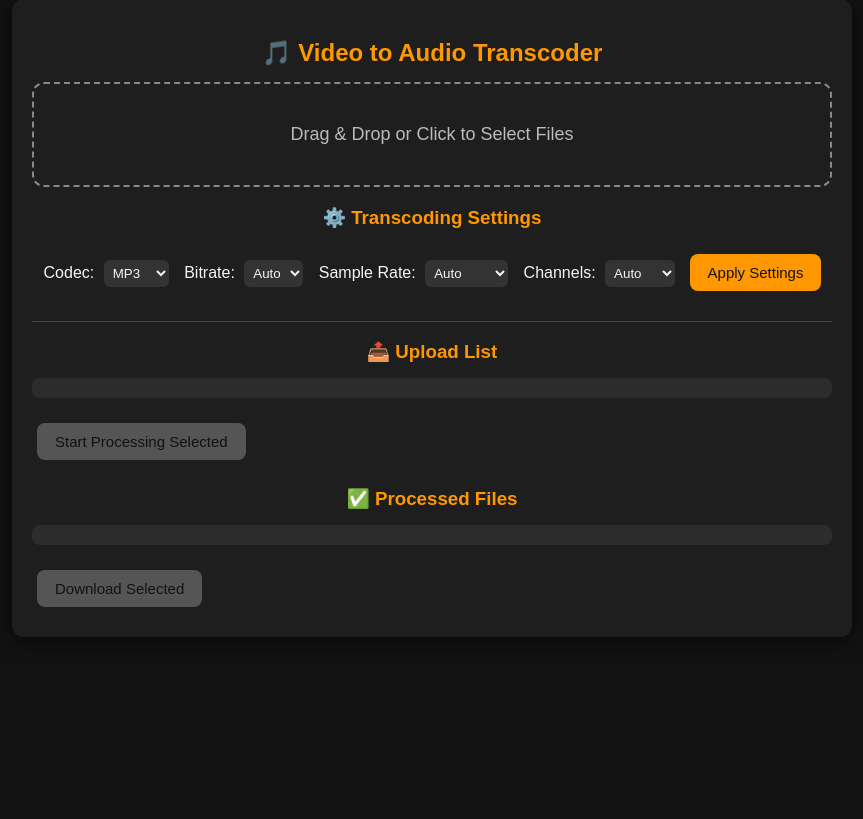
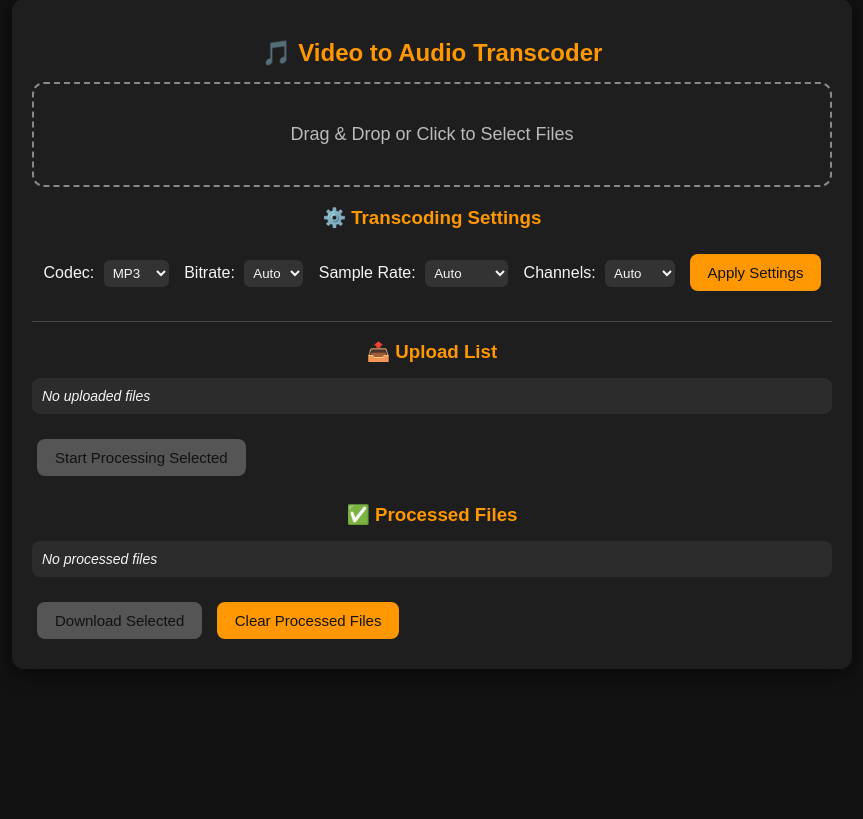
Before and after one commit to trholy/video2audio, a Flask app: page / in a window 1280 px wide. Shown: the part 21-840 px from the top of the page, without its empty margins (208-1071 px from the left). Run offline with Flask 3, Linux system fonts and the light colour scheme; data that the repository does not hold is empty.

Commit message:
Added "clean processed files" function.

```diff
--- a/src/video2audio/app.py
+++ b/src/video2audio/app.py
@@ -26,10 +26,7 @@ for folder in [UPLOAD_FOLDER, PROCESSING_FOLDER, PROCESSED_FOLDER]:
 # -------------------------------------------------------------------
 
 def clean_filename(filename: str) -> str:
-    """
-    Sanitize filenames for saving, processing, and downloading.
-    Keeps alphanumeric, dot, dash, underscore. Replaces others with '_'.
-    """
+    """Sanitize filenames for saving, processing, and downloading."""
     name, ext = os.path.splitext(filename)
     name = re.sub(r"[^a-zA-Z0-9._-]", "_", name)
     name = re.sub(r"_+", "_", name).strip("_")
@@ -65,7 +62,6 @@ class TranscodeManager:
     # Upload Management
     # -------------------------------
     def save_uploads(self, files) -> List[str]:
-        """Save uploaded files and update tracking list."""
         saved_files = []
         for f in files:
             if f.filename:
@@ -81,7 +77,6 @@ class TranscodeManager:
     # Processing Management
     # -------------------------------
     def start_processing(self, filenames: List[str]) -> None:
-        """Start processing selected files in a background thread."""
         for f in filenames:
             if f in self.upload_list:
                 self.upload_list.remove(f)
@@ -91,7 +86,6 @@ class TranscodeManager:
         thread.start()
 
     def _process_files(self, files: List[str]) -> None:
-        """Convert uploaded videos to audio in background."""
         for f in files:
             input_path = UPLOAD_FOLDER.resolve() / f
             output_ext = self.settings.codec
@@ -122,7 +116,6 @@ class TranscodeManager:
     # Settings Management
     # -------------------------------
     def update_settings(self, data: Dict) -> None:
-        """Update transcoding settings from request JSON."""
         self.settings.codec = data.get("codec", "mp3")
         self.settings.bitrate = data.get("bitrate") or None
         self.settings.samplerate = (
@@ -137,7 +130,6 @@ class TranscodeManager:
 # Flask App
 # -------------------------------------------------------------------
 
-# Determine project root relative to this file
 app = Flask(__name__)
 manager = TranscodeManager(Video2Audio(ffmpeg_bin="ffmpeg", ffprobe_bin="ffprobe"))
 
@@ -150,7 +142,7 @@ def index():
 @app.route("/upload", methods=["POST"])
 def upload():
     files = request.files.getlist("files[]")
-    saved_files = manager.save_uploads(files)
+    manager.save_uploads(files)
     return jsonify({"files": manager.upload_list})
 
 
@@ -183,5 +175,25 @@ def download_file(filename):
     return send_from_directory(PROCESSED_FOLDER, safe_name, as_attachment=True)
 
 
+@app.route('/clear_processed', methods=['POST'])
+def clear_processed():
+    """Delete all processed files from disk and update manager list."""
+    deleted_files = []
+
+    for f in manager.processed_list:
+        file_path = PROCESSED_FOLDER / f
+        if file_path.exists():
+            try:
+                file_path.unlink()
+                deleted_files.append(f)
+            except Exception as e:
+                print(f"❌ Failed to delete {f}: {e}")
+
+    # Update manager processed list
+    manager.processed_list = [f for f in manager.processed_list if f not in deleted_files]
+
+    return jsonify({"status": "ok", "deleted": deleted_files, "files": manager.processed_list})
+
+
 if __name__ == "__main__":
-    app.run(debug=True)
+    app.run(debug=True, host="0.0.0.0")
--- a/src/video2audio/static/js/main.js
+++ b/src/video2audio/static/js/main.js
@@ -1,144 +1,175 @@
+// --------------------
+// DOM Elements
+// --------------------
 const dropZone = document.getElementById("drop-zone");
 const fileInput = document.getElementById("file-input");
 const uploadListDiv = document.getElementById("upload-list");
 const processedListDiv = document.getElementById("processed-list");
 const processBtn = document.getElementById("process-btn");
 const downloadBtn = document.getElementById("download-btn");
+const clearBtn = document.getElementById("clear-btn");
 const statusDiv = document.getElementById("status");
 
-// Utility: show status message
-function showStatus(msg, success=true, persistent=false) {
+// --------------------
+// Utility Functions
+// --------------------
+function showStatus(msg, success = true, persistent = false) {
     statusDiv.textContent = msg;
     statusDiv.style.color = success ? "#76ff03" : "#ff5252";
     statusDiv.style.display = "block";
 
     if (!persistent) {
-        setTimeout(()=>statusDiv.style.display="none", 8000); // auto-hide after 8s if not persistent
+        setTimeout(() => statusDiv.style.display = "none", 8000);
     }
 }
 
-// Enable/disable buttons based on selections
 function updateButtons() {
     processBtn.disabled = uploadListDiv.querySelectorAll("input:checked").length === 0;
     downloadBtn.disabled = processedListDiv.querySelectorAll("input:checked").length === 0;
+    clearBtn.disabled = processedListDiv.querySelectorAll("input").length === 0;
 }
 
-// Click to open file dialog
+// --------------------
+// Upload Handlers
+// --------------------
 dropZone.addEventListener("click", () => fileInput.click());
 fileInput.addEventListener("change", () => uploadFiles(fileInput.files));
 
-// Drag & drop events
-dropZone.addEventListener("dragover", e=>{ e.preventDefault(); dropZone.classList.add("hover"); });
-dropZone.addEventListener("dragleave", ()=>dropZone.classList.remove("hover"));
-dropZone.addEventListener("drop", e=>{
+dropZone.addEventListener("dragover", e => { e.preventDefault(); dropZone.classList.add("hover"); });
+dropZone.addEventListener("dragleave", () => dropZone.classList.remove("hover"));
+dropZone.addEventListener("drop", e => {
     e.preventDefault();
     dropZone.classList.remove("hover");
     uploadFiles(e.dataTransfer.files);
 });
 
-// Upload files
 function uploadFiles(files) {
-    showStatus("⬆️ Uploading files...", true, true); // persistent
+    if (!files.length) return;
+    showStatus("⬆️ Uploading files...", true, true);
+
     const formData = new FormData();
-    for(let f of files) formData.append("files[]", f);
+    for (let f of files) formData.append("files[]", f);
 
-    fetch("/upload", {method:"POST", body:formData})
-    .then(res=>res.json())
-    .then(()=>{
+    fetch("/upload", { method: "POST", body: formData })
+        .then(res => res.json())
+        .then(() => {
             refreshUploadList();
-        showStatus("✅ Files uploaded", true); // now auto-hide after default time
+            showStatus("✅ Files uploaded");
+        })
+        .catch(err => {
+            console.error(err);
+            showStatus("❌ Upload failed", false);
         });
 }
 
-// Refresh lists
+// --------------------
+// Refresh Lists
+// --------------------
 function refreshUploadList() {
     fetch("/upload_list")
-    .then(res=>res.json())
-    .then(data=>{
+        .then(res => res.json())
+        .then(data => {
             uploadListDiv.innerHTML = "";
-        data.files.forEach(f=>{
+            if (!data.files.length) {
+                uploadListDiv.innerHTML = "<em>No uploaded files</em>";
+            } else {
+                data.files.forEach(f => {
                     const div = document.createElement("div");
                     const checkbox = document.createElement("input");
-            checkbox.type="checkbox"; checkbox.value=f; checkbox.id="upload-"+f;
+                    checkbox.type = "checkbox";
+                    checkbox.value = f;
+                    checkbox.id = "upload-" + f;
                     checkbox.addEventListener("change", updateButtons);
+
                     const label = document.createElement("label");
-            label.htmlFor="upload-"+f;
-            label.textContent=f;
+                    label.htmlFor = "upload-" + f;
+                    label.textContent = f;
+
                     div.appendChild(checkbox);
                     div.appendChild(label);
                     uploadListDiv.appendChild(div);
                 });
+            }
             updateButtons();
         });
 }
 
 function refreshProcessedList() {
     fetch("/processed_files")
-    .then(res=>res.json())
-    .then(data=>{
+        .then(res => res.json())
+        .then(data => {
             processedListDiv.innerHTML = "";
-        data.files.forEach(f=>{
+            if (!data.files.length) {
+                processedListDiv.innerHTML = "<em>No processed files</em>";
+            } else {
+                data.files.forEach(f => {
                     const div = document.createElement("div");
                     const checkbox = document.createElement("input");
-            checkbox.type="checkbox"; checkbox.value=f; checkbox.id="processed-"+f;
+                    checkbox.type = "checkbox";
+                    checkbox.value = f;
+                    checkbox.id = "processed-" + f;
                     checkbox.addEventListener("change", updateButtons);
+
                     const label = document.createElement("label");
-            label.htmlFor="processed-"+f;
-            label.textContent=f;
+                    label.htmlFor = "processed-" + f;
+                    label.textContent = f;
+
                     div.appendChild(checkbox);
                     div.appendChild(label);
                     processedListDiv.appendChild(div);
                 });
+            }
             updateButtons();
         });
 }
 
-// Poll processed list every 3 seconds
-setInterval(refreshProcessedList, 3000);
-
-// Start processing
+// --------------------
+// Processing
+// --------------------
 function startProcessing() {
-    const selected = Array.from(uploadListDiv.querySelectorAll("input:checked")).map(cb=>cb.value);
+    const selected = Array.from(uploadListDiv.querySelectorAll("input:checked")).map(cb => cb.value);
     if (!selected.length) return;
 
-    showStatus("🔄 Processing started...", true, true); // persistent
+    showStatus("🔄 Processing started...", true, true);
 
     fetch("/start_processing", {
-        method:"POST",
-        headers:{"Content-Type":"application/json"},
-        body:JSON.stringify({files:selected})
-    }).then(()=> {
+        method: "POST",
+        headers: { "Content-Type": "application/json" },
+        body: JSON.stringify({ files: selected })
+    }).then(() => {
         refreshUploadList();
-        waitForProcessingCompletion(selected);
+        pollProcessingCompletion(selected);
+    }).catch(err => {
+        console.error(err);
+        showStatus("❌ Failed to start processing", false);
     });
 }
 
-// Poll until all files are processed
-function waitForProcessingCompletion(files) {
-    const interval = setInterval(()=>{
+function pollProcessingCompletion(files) {
+    const interval = setInterval(() => {
         fetch("/processed_files")
-        .then(res=>res.json())
-        .then(data=>{
-            const processedFiles = data.files;
-            const remaining = files.filter(f => !processedFiles.includes(f));
+            .then(res => res.json())
+            .then(data => {
+                const remaining = files.filter(f => !data.files.includes(f));
+                refreshProcessedList();
                 if (remaining.length === 0) {
                     clearInterval(interval);
-                showStatus("✅ Processing completed", true); // auto-hide after 8s
-                refreshProcessedList();
+                    showStatus("✅ Processing completed");
                 }
             });
-    }, 2000); // check every 2 seconds
+    }, 2000);
 }
 
-// Download selected files
+// --------------------
+// Downloads
+// --------------------
 function downloadSelected() {
-    const selected = Array.from(processedListDiv.querySelectorAll("input:checked")).map(cb=>cb.value);
+    const selected = Array.from(processedListDiv.querySelectorAll("input:checked")).map(cb => cb.value);
     if (!selected.length) return;
 
-    showStatus("⬇️ Downloading...", true, true); // persistent
+    showStatus("⬇️ Downloading...", true, true);
 
-    let completed = 0;
-    selected.forEach(f=>{
+    selected.forEach(f => {
         fetch("/download/" + encodeURIComponent(f))
         .then(resp => resp.blob())
         .then(blob => {
@@ -146,19 +177,41 @@ function downloadSelected() {
             const a = document.createElement("a");
             a.href = url;
             a.download = f;
+
+            // Append and click, then immediately remove
             document.body.appendChild(a);
             a.click();
             document.body.removeChild(a);
+
+            // Release the object URL
             URL.revokeObjectURL(url);
-            completed++;
-            if (completed === selected.length) {
-                showStatus("✅ Download completed", true); // now auto-hide
+        });
+    });
+
+    showStatus("✅ Download completed", true);
 }
-        });
+
+// --------------------
+// Clear Processed Files
+// --------------------
+function clearProcessed() {
+    if (!confirm("⚠️ This will delete all processed files permanently. Continue?")) return;
+
+    fetch("/clear_processed", { method: "POST" })
+        .then(res => res.json())
+        .then(data => {
+            refreshProcessedList();
+            showStatus(`✅ Deleted files: ${data.deleted.join(", ")}`);
+        })
+        .catch(err => {
+            console.error(err);
+            showStatus("❌ Failed to clear processed files", false);
         });
 }
 
-// Apply settings
+// --------------------
+// Settings
+// --------------------
 function applySettings() {
     const settings = {
         codec: document.getElementById("codec").value,
@@ -166,15 +219,17 @@ function applySettings() {
         samplerate: document.getElementById("samplerate").value,
         channels: document.getElementById("channels").value
     };
+
     fetch("/settings", {
         method: "POST",
-        headers: {"Content-Type": "application/json"},
+        headers: { "Content-Type": "application/json" },
         body: JSON.stringify(settings)
-    })
-    .then(res=>res.json())
-    .then(()=>showStatus("✅ Settings applied"));
+    }).then(() => showStatus("✅ Settings applied"));
 }
 
-// Initial refresh
+// --------------------
+// Initialize
+// --------------------
 refreshUploadList();
 refreshProcessedList();
+updateButtons();
--- a/src/video2audio/templates/index.html
+++ b/src/video2audio/templates/index.html
@@ -58,6 +58,7 @@
     <h3>✅ Processed Files</h3>
     <div class="list-container" id="processed-list"></div>
     <button id="download-btn" onclick="downloadSelected()" disabled>Download Selected</button>
+    <button onclick="clearProcessed()">Clear Processed Files</button>
 </div>
 
 <script src="{{ url_for('static', filename='js/main.js') }}"></script>
```
Lines whose indentation alone changed are shown as unchanged.
